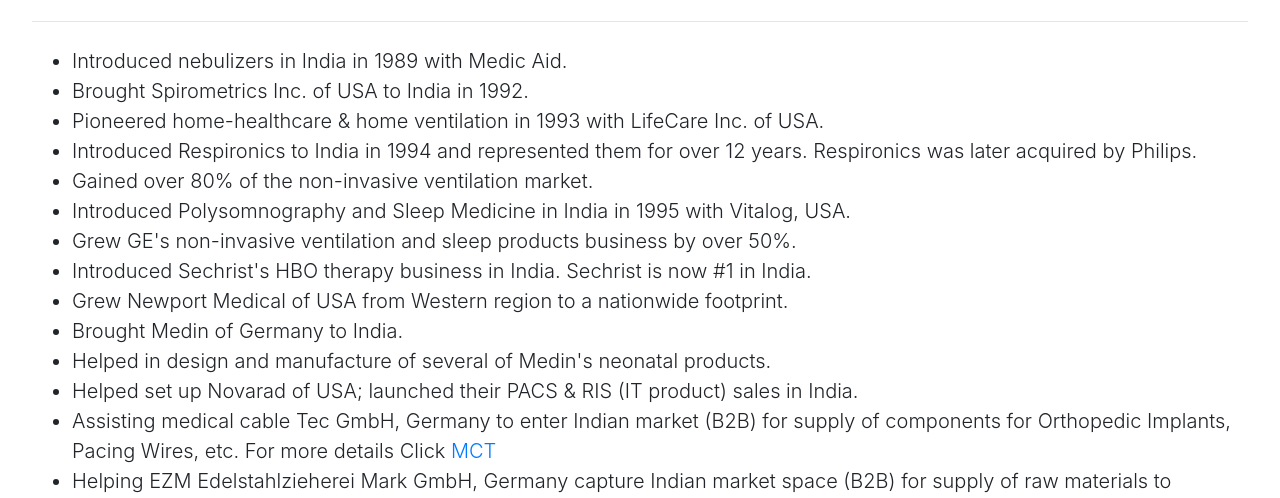
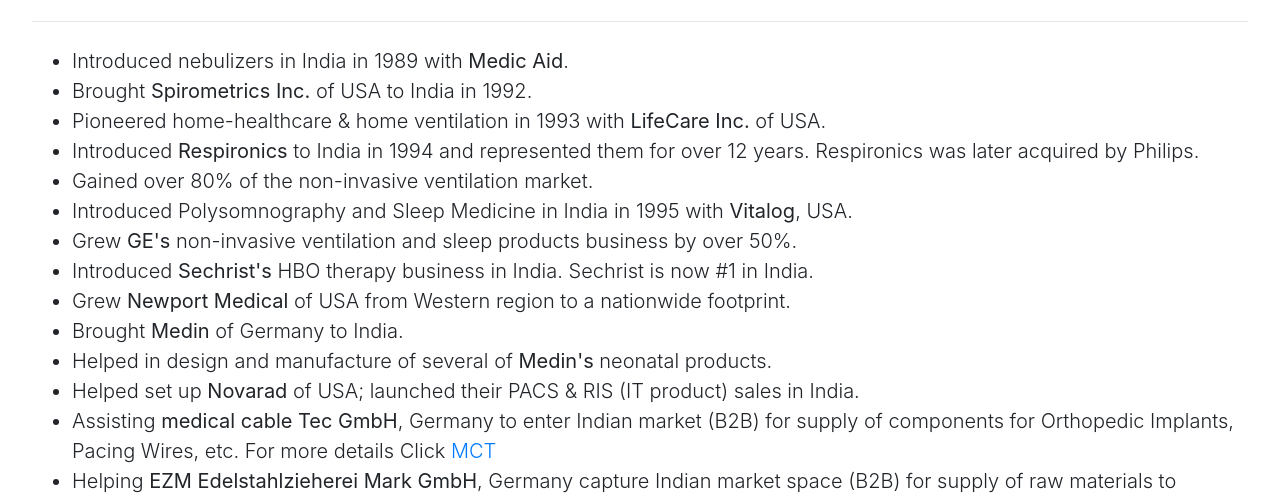
Before and after one commit to TanmayAmbadkar/measuremains, a website: page achievements.html in a window 1280 px wide. Shown: the part 302-800 px from the top of the page. Drawn offline with nearby package versions, Linux system fonts and the light colour scheme.

Commit message:
Changing achievements and about us

```diff
--- a/achievements.html
+++ b/achievements.html
@@ -69,46 +69,46 @@
                 <hr class="my-4">
                 <ul>
                     <li class = "lead">
-                        Introduced nebulizers in India in 1989 with Medic Aid.
+                        Introduced nebulizers in India in 1989 with <b>Medic Aid</b>.
                     </li>
                     <li class = "lead">
-                        Brought Spirometrics Inc. of USA to India in 1992.
+                        Brought <b>Spirometrics Inc.</b> of USA to India in 1992.
                     </li>
                     <li class = "lead">
-                        Pioneered home-healthcare & home ventilation in 1993 with LifeCare Inc. of USA.
+                        Pioneered home-healthcare & home ventilation in 1993 with <b>LifeCare Inc.</b> of USA.
                     </li>
                     <li class = "lead">
-                        Introduced Respironics to India in 1994 and represented them for over 12 years. Respironics was later acquired by Philips.
+                        Introduced <b>Respironics</b> to India in 1994 and represented them for over 12 years. Respironics was later acquired by Philips.
                     </li>
                     <li class = "lead">
                         Gained over 80% of the non-invasive ventilation market.
                     </li>
                     <li class = "lead">
-                        Introduced Polysomnography and Sleep Medicine in India in 1995 with Vitalog, USA.
+                        Introduced Polysomnography and Sleep Medicine in India in 1995 with <b>Vitalog</b>, USA.
                     </li>
                     <li class = "lead">
-                        Grew GE's non-invasive ventilation and sleep products business by over 50%.
+                        Grew <b>GE's</b> non-invasive ventilation and sleep products business by over 50%.
                     </li>
                     <li class = "lead">
-                        Introduced Sechrist's HBO therapy business in India. Sechrist is now #1 in India.
+                        Introduced <b>Sechrist's</b> HBO therapy business in India. Sechrist is now #1 in India.
                     </li>
                     <li class = "lead">
-                        Grew Newport Medical of USA from Western region to a nationwide footprint.
+                        Grew <b>Newport Medical</b> of USA from Western region to a nationwide footprint.
                     </li>
                     <li class = "lead">
-                        Brought Medin of Germany to India.
+                        Brought <b>Medin</b> of Germany to India.
                     </li>
                     <li class = "lead">
-                        Helped in design and manufacture of several of Medin's neonatal products.
+                        Helped in design and manufacture of several of <b>Medin's</b> neonatal products.
                     </li>
                     <li class = "lead">
-                        Helped set up Novarad of USA; launched their PACS & RIS (IT product) sales in India.
+                        Helped set up <b>Novarad</b> of USA; launched their PACS & RIS (IT product) sales in India.
                     </li>
                     <li class = "lead">
-                        Assisting medical cable Tec GmbH, Germany to enter Indian market (B2B) for supply of components for Orthopedic Implants, Pacing Wires, etc. For more details Click <a href="https://medicalcable-tec.com"  target="_blank" rel="noreferrer">MCT</a>
+                        Assisting <b>medical cable Tec GmbH</b>, Germany to enter Indian market (B2B) for supply of components for Orthopedic Implants, Pacing Wires, etc. For more details Click <a href="https://medicalcable-tec.com"  target="_blank" rel="noreferrer">MCT</a>
                     </li>
                     <li class = "lead">
-                        Helping EZM Edelstahlzieherei Mark GmbH, Germany capture Indian market space (B2B) for supply of raw materials to manufacture Orthopedic Implants.
+                        Helping <b>EZM Edelstahlzieherei Mark GmbH</b>, Germany capture Indian market space (B2B) for supply of raw materials to manufacture Orthopedic Implants.
                     </li>
 
                 </ul>
```
Also changed, not shown: aboutus.html (+4 -28 lines).
